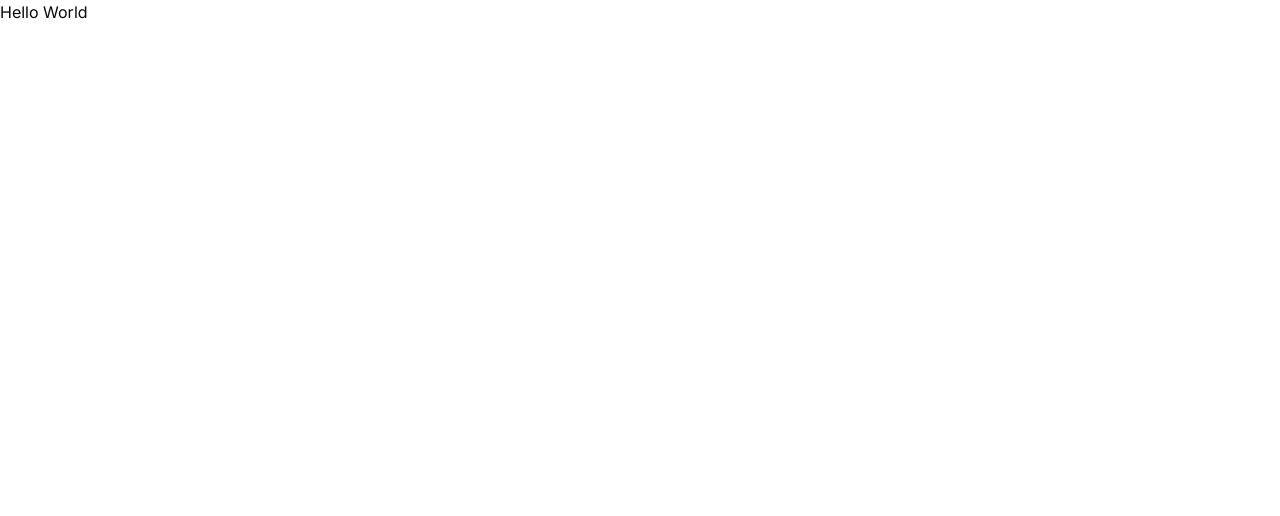
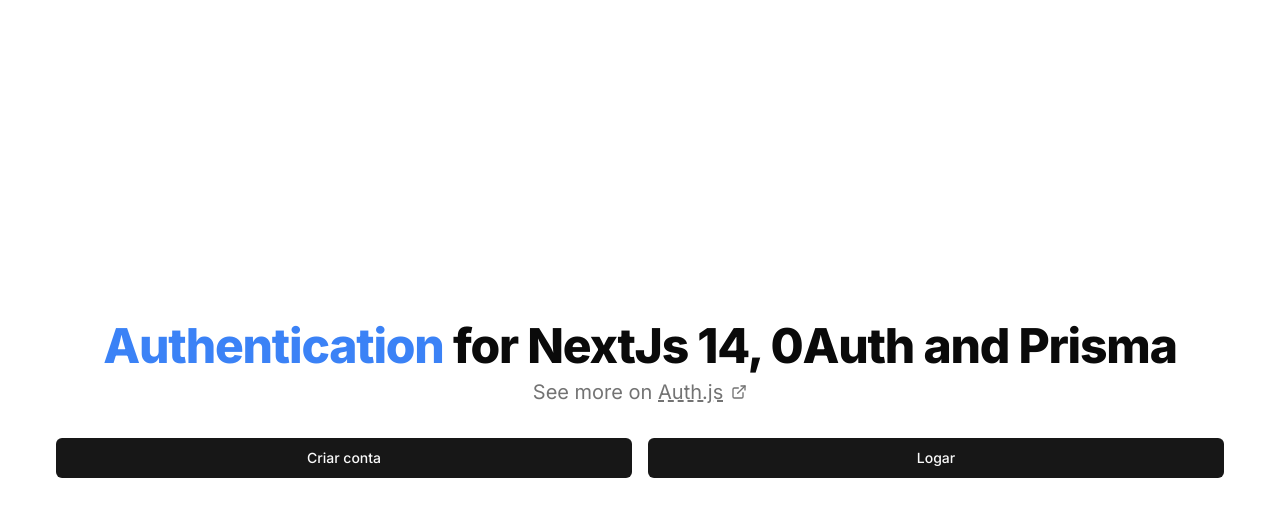
Before and after one commit to Arthur-Gab/next-auth, a Next.js app: page / in a window 1280 px wide. Shown: the top 516 px of the page. Built offline with nearby package versions, Linux system fonts and the light colour scheme.

Commit message:
feat(home page, cancelar criar conta e entrar na conta, middleware

```diff
--- a/src/app/auth/sign-in/page.tsx
+++ b/src/app/auth/sign-in/page.tsx
@@ -22,6 +22,11 @@
 			<div className='w-full max-w-sm'>
 				<Card>
 					<CardHeader>
+						<div className='mb-4 text-right'>
+							<Button asChild>
+								<Link href='/'>Cancelar</Link>
+							</Button>
+						</div>
 						<CardTitle className='text-center'>
 							Entrar na conta
 						</CardTitle>
--- a/src/app/auth/sign-up/page.tsx
+++ b/src/app/auth/sign-up/page.tsx
@@ -22,6 +22,11 @@
 			<div className='w-full max-w-sm'>
 				<Card>
 					<CardHeader>
+						<div className='mb-4 text-right'>
+							<Button asChild>
+								<Link href='/'>Cancelar</Link>
+							</Button>
+						</div>
 						<CardTitle className='text-center'>
 							Criar uma conta
 						</CardTitle>
--- a/src/app/page.tsx
+++ b/src/app/page.tsx
@@ -1,3 +1,42 @@
+import { TypographyH1, TypographyLead } from '@/components/ui/typograph';
+import Link from 'next/link';
+import { ExternalLink } from 'lucide-react';
+import { Button } from '@/components/ui/button';
+
 export default function Home() {
-  return <h1>Hello World</h1>;
+	return (
+		<>
+			<main className='container flex h-full flex-col items-center justify-center gap-8'>
+				<div>
+					<TypographyH1 className='text-center'>
+						<span className='text-blue-500'>Authentication</span>{' '}
+						for NextJs 14, 0Auth and Prisma
+					</TypographyH1>
+					<TypographyLead className='text-center'>
+						See more on{' '}
+						<Link
+							href='https://authjs.dev/'
+							className='inline-flex items-center gap-2 underline decoration-dashed'
+						>
+							Auth.js <ExternalLink size={16} />
+						</Link>
+					</TypographyLead>
+				</div>
+				<div className='flex w-full gap-4'>
+					<Button
+						asChild
+						className='w-full'
+					>
+						<Link href='/auth/sign-up'>Criar conta</Link>
+					</Button>
+					<Button
+						asChild
+						className='w-full'
+					>
+						<Link href='/auth/sign-in'>Logar</Link>
+					</Button>
+				</div>
+			</main>
+		</>
+	);
 }
--- a/src/components/SignInForm.tsx
+++ b/src/components/SignInForm.tsx
@@ -83,6 +83,11 @@
 							</FormItem>
 						)}
 					/>
+					{/* {errorMessage && (
+						<p className='inline-flex h-10 w-full items-center justify-center gap-4 whitespace-nowrap rounded-md   bg-destructive/20 px-4 py-2 text-sm font-medium text-destructive ring-offset-background'>
+							<XCircle /> {errorMessage}
+						</p>
+					)} */}
 				</div>
 				<div>
 					<Button
--- /dev/null
+++ b/src/middleware.ts
@@ -0,0 +1,11 @@
+// AUTH todo
+
+import { NextRequest } from 'next/server';
+
+export default function Middleware(req: NextRequest) {
+	console.log(req.nextUrl);
+}
+
+export const config = {
+	matcher: ['/((?!.+\\.[\\w]+$|_next).*)', '/', '/(api|trpc)(.*)'],
+};
```
